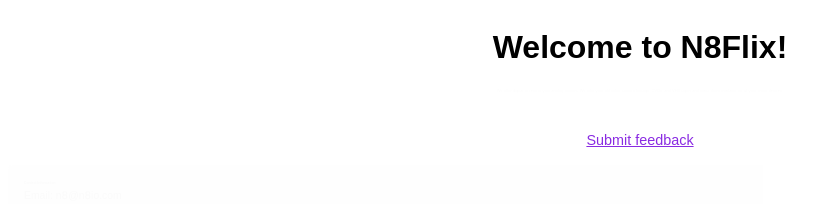
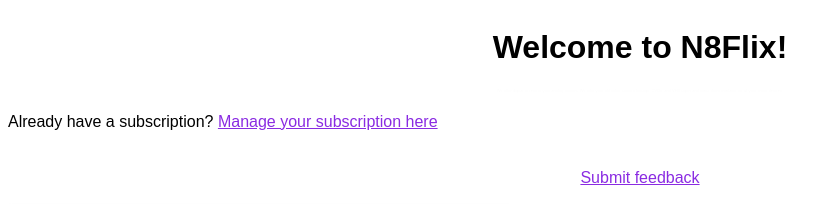
Before and after one commit to n8io/n8flix-subscriptions, a website: page index.html in a window 1280 px wide. Shown: the whole page, without its empty margins (0-840 px from the left). Drawn offline with Linux system fonts and the light colour scheme.

Commit message:
Update index.html

```diff
--- a/index.html
+++ b/index.html
@@ -24,7 +24,12 @@
       </p>
     </div>
     <div>
-      <br />
+    <br />
+      <p>
+        Already have a subscription?
+        <a class="link" href="https://billing.stripe.com/p/login/8wMcQ80fgdoy7dueUU">Manage your subscription here</a>
+      </p>
+    <br />
     <script async src="https://js.stripe.com/v3/pricing-table.js"></script>
     <stripe-pricing-table
       pricing-table-id="prctbl_1NSRBa2v4fwrZZGMNGLpkhgb"
@@ -34,7 +39,7 @@
     <center>
       <br />
       <a
-        style="color: blueviolet; font-size: 90%;"
+        class="link"
         href="https://bit.ly/plex-pricing-feedback"
         >Submit feedback</a
       >
```
